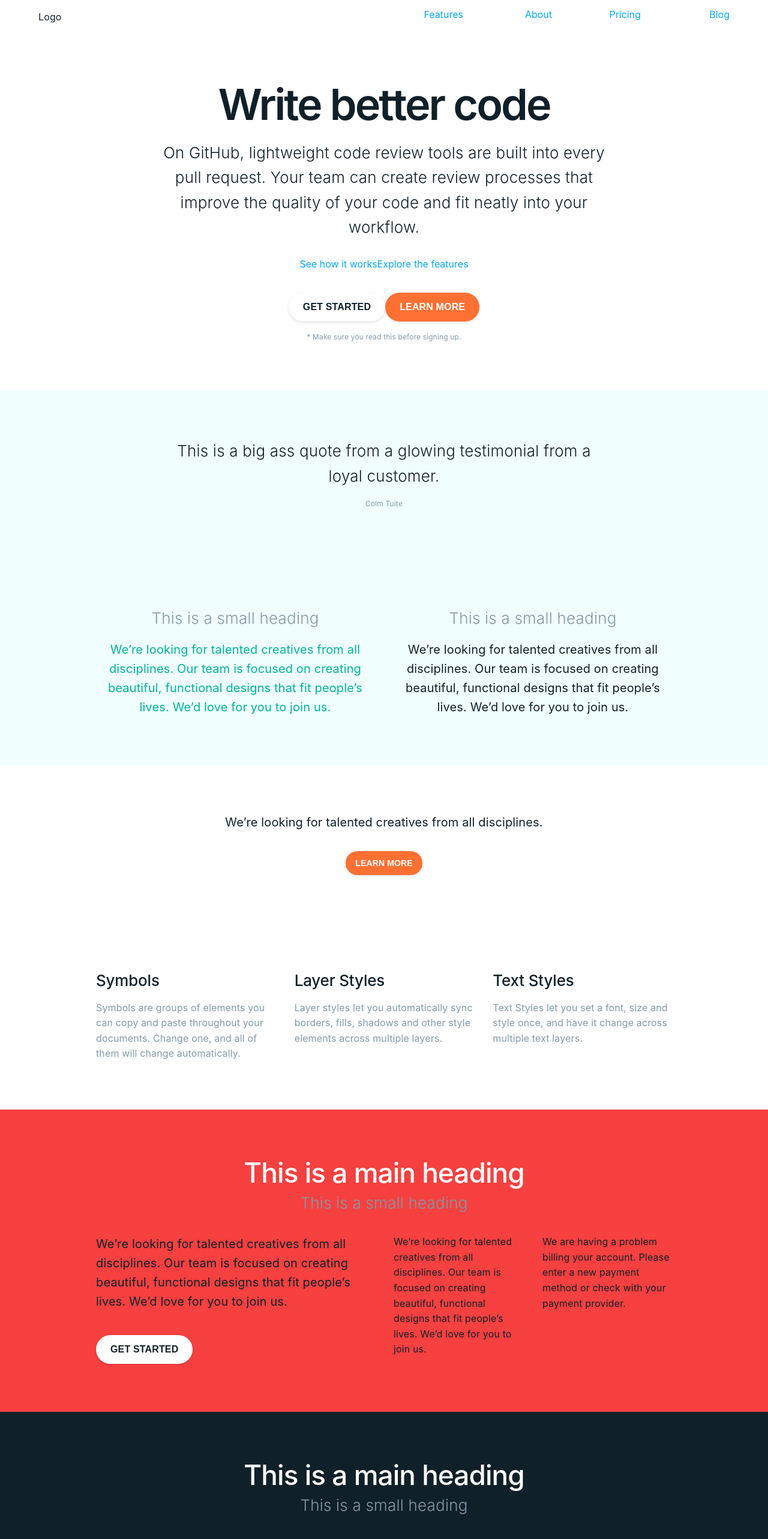
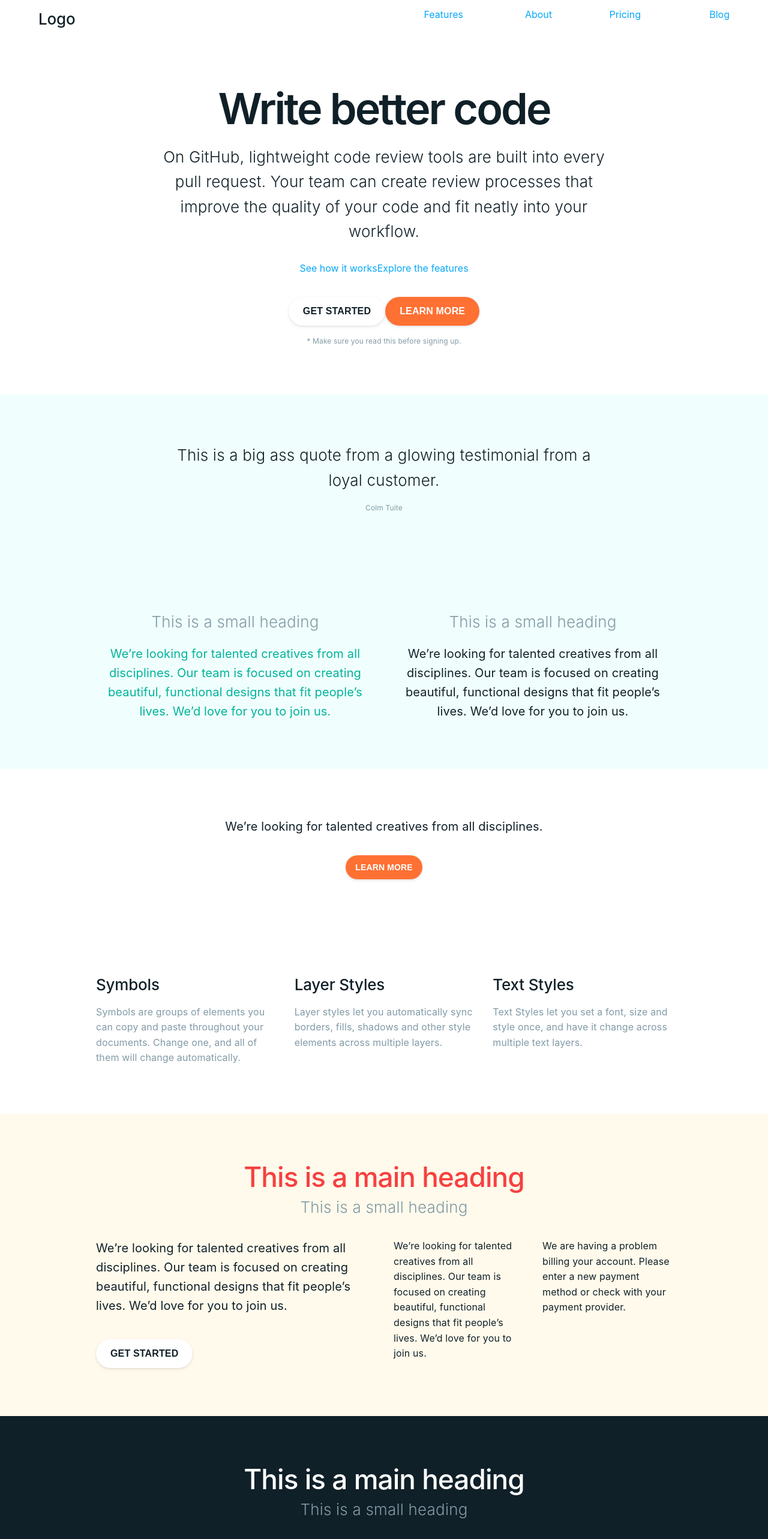
Before and after one commit to alobato/modulz-styled, a React (Create React App) app: page / in a window 1280 px wide. Shown: the top 2566 px of the page at 60% size. Built offline with nearby package versions, Linux system fonts and the light colour scheme.

Commit message:
Add size to type scale

```diff
--- a/src/App.js
+++ b/src/App.js
@@ -19,7 +19,7 @@ class App extends Component {
           <Container>
             <Grid>
               <div className="grid-column">
-                <Text>Logo</Text>
+                <Heading small>Logo</Heading>
               </div>
               <div className="grid-column">
                 <Alignment right>
@@ -132,11 +132,11 @@ class App extends Component {
           </Container>
         </Section>
 
-        <Section large red>
+        <Section large amberTint>
           <Container large>
             <Alignment center>
               <Spacing mb5>
-                <Heading white>This is a main heading</Heading>
+                <Heading red>This is a main heading</Heading>
                 <Spacing mt1>
                   <Heading thin gray_500>This is a small heading</Heading>
                 </Spacing>
--- a/src/Heading.js
+++ b/src/Heading.js
@@ -3,7 +3,7 @@ import styled, { css } from 'styled-components';
 import * as palette from './Palette.js';
 
 const Heading = styled.h3`
-  font-size: ${palette.FONTSIZE_700};
+  font-size: ${palette.FONTSIZE_800};
   color: ${palette.GRAY_800};
   letter-spacing: -1px;
   line-height: 1.1;
@@ -23,7 +23,7 @@ const Heading = styled.h3`
   `}
 
   ${p => p.large && css`
-    font-size: ${palette.FONTSIZE_800};
+    font-size: ${palette.FONTSIZE_900};
     letter-spacing: -3px;
     line-height: 1;
     font-weight: 600;
--- a/src/Palette.js
+++ b/src/Palette.js
@@ -1,7 +1,8 @@
 // Type scale
 
-export const FONTSIZE_800 = '7.2rem';
-export const FONTSIZE_700 = '4.6rem';
+export const FONTSIZE_900 = '7.2rem';
+export const FONTSIZE_800 = '4.6rem';
+export const FONTSIZE_700 = '3.4rem';
 export const FONTSIZE_600 = '2.6rem';
 export const FONTSIZE_500 = '2rem';
 export const FONTSIZE_400 = '1.6rem';
```
